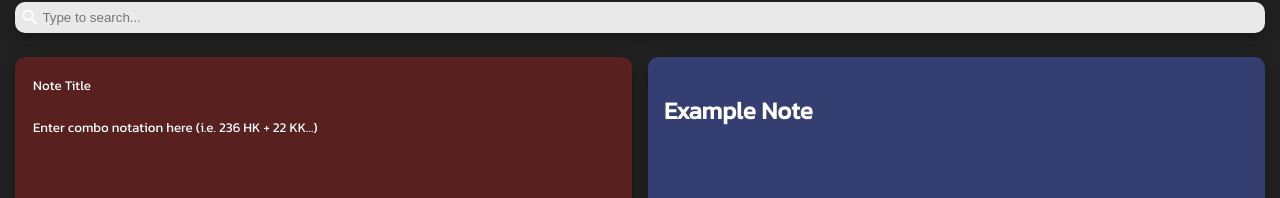
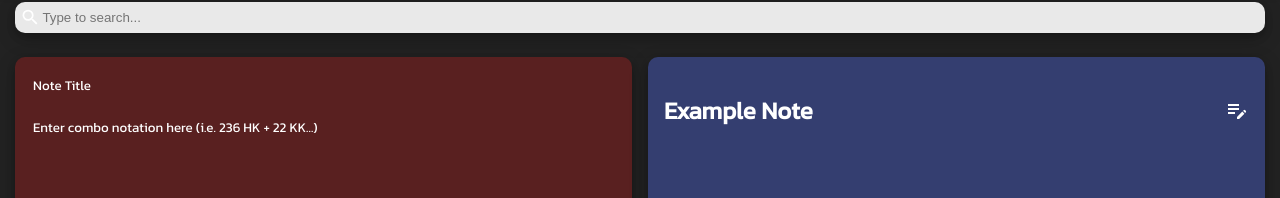
Before and after one commit to daijoubu-dev/comboNotes, a React (Create React App) app: page / in a window 1280 px wide. Shown: the part 163-361 px from the top of the page. Built offline with nearby package versions, Linux system fonts and the light colour scheme; the HTML template or start-up script is replaced by a standard one.

Commit message:
Added Edit Icon

```diff
--- a/src/App.js
+++ b/src/App.js
@@ -57,6 +57,9 @@ const App = () => {
     const newNotes = notes.filter((note)=> note.id !== id);
     setNotes(newNotes);
   }
+  const editNote = (id) => {
+
+  }
 
   return (
     // if darkmode then add dark-mode class
@@ -73,6 +76,7 @@ const App = () => {
           }
           handleAddNote={addNote}
           handleDeleteNote={deleteNote}
+          handleEditNote={editNote}
         />
         <Footer/>
       </div>
--- a/src/components/Note.js
+++ b/src/components/Note.js
@@ -1,4 +1,5 @@
 import { MdDeleteForever } from "react-icons/md";
+import { MdEditNote } from "react-icons/md"
 import icon_kick from "../images/icon_kick.png";
 import icon_kick_h from "../images/icon_kick_h.png";
 import icon_kick_l from "../images/icon_kick_l.png";
@@ -127,11 +128,16 @@ const renderElements = (text) => {
     return elements;
   };
 
-const Note = ({ id, header, delimiter, text, date, handleDeleteNote }) => {
+const Note = ({ id, header, delimiter, text, date, handleDeleteNote, handleEditNote }) => {
   return (
     <div className="note">
       <div className="note-header">
         <h2>{header}</h2>
+        <MdEditNote
+          onClick={() => handleEditNote(id)}
+          className="edit-icon"
+          size={"1.5em"}
+        />
       </div>
       <div>{renderElements(text)}</div>
       <div className="note-footer">
--- a/src/components/NotesList.js
+++ b/src/components/NotesList.js
@@ -1,7 +1,7 @@
 import AddNote from "./AddNote";
 import Note from "./Note";
 
-const NotesList = ({ notes, handleAddNote, handleDeleteNote }) => {
+const NotesList = ({ notes, handleAddNote, handleDeleteNote, handleEditNote }) => {
     return (
     <div className='notes-list'>
         <AddNote handleAddNote={handleAddNote}/>
@@ -12,6 +12,7 @@ const NotesList = ({ notes, handleAddNote, handleDeleteNote }) => {
                 text={note.text}
                 date={note.date}
                 handleDeleteNote={handleDeleteNote}
+                handleEditNote={handleEditNote}
             />
         ))}
 
--- a/src/index.css
+++ b/src/index.css
@@ -119,10 +119,20 @@ span.inputIcon{
   box-shadow: 0 4px 8px 0 rgba(0, 0, 0, 0.2), 0 6px 20px 0 rgba(0, 0, 0, 0.19);
 }
 
+.note-header{
+  display: flex;
+  align-items: center;
+  justify-content: space-between;
+}
+
 .note-footer{
   display: flex;
   align-items: center;
   justify-content: space-between;
+}
+
+.edit-icon{
+  cursor: pointer;
 }
 
 .delete-icon{
```
